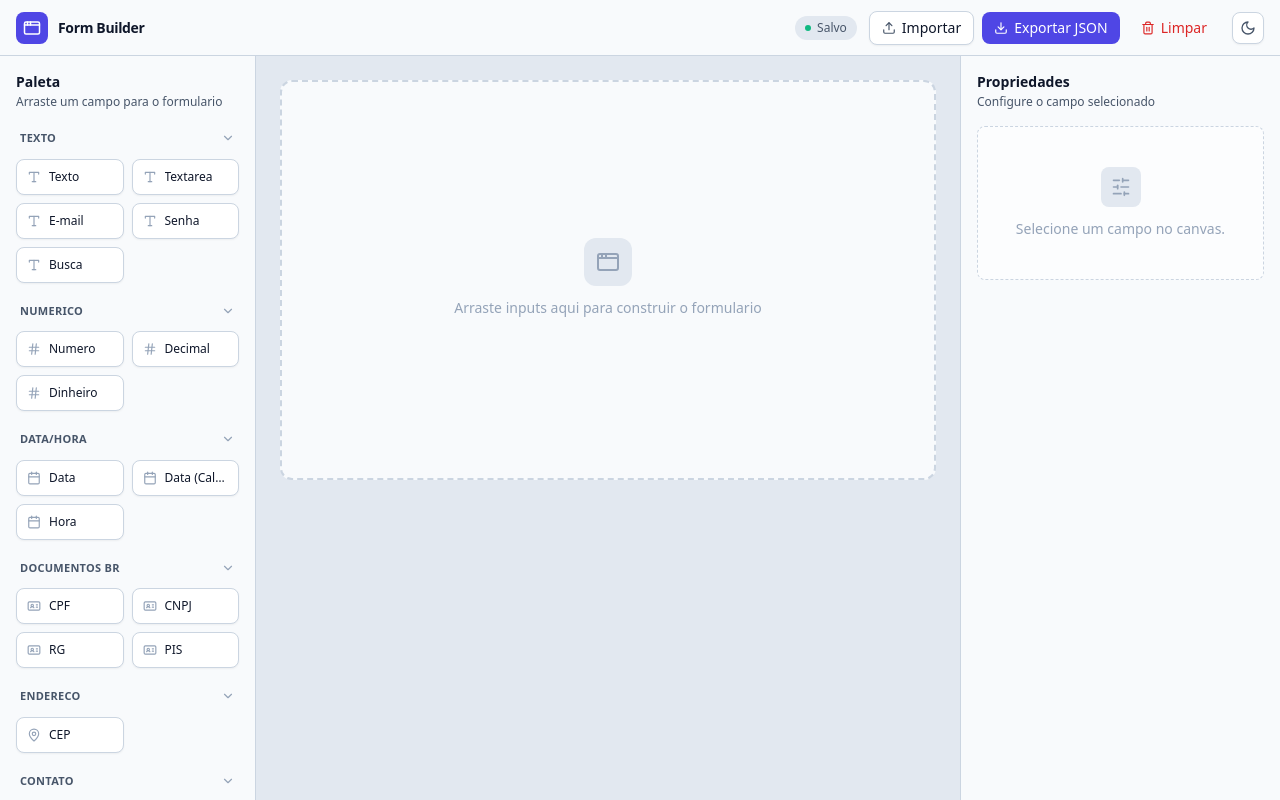
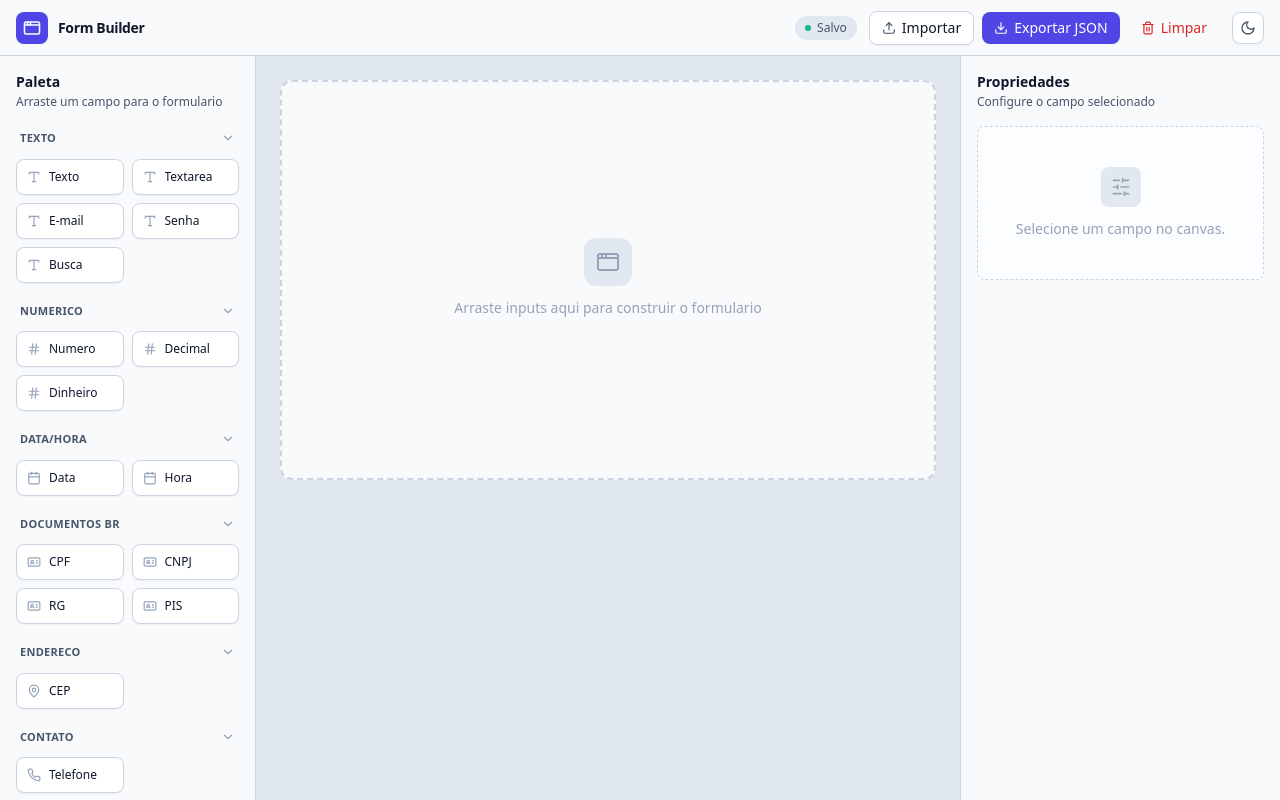
Before and after one commit to luanreinhold/form-builder, a React (Vite) app: page / in a window 1280 px wide. Built offline with nearby package versions, Linux system fonts and the light colour scheme.

Commit message:
feat: Removing depreciated inputs from workflow

```diff
--- a/src/components/inputs/InputPreview.tsx
+++ b/src/components/inputs/InputPreview.tsx
@@ -43,14 +43,10 @@ function renderControl(field: Field, placeholder: string): JSX.Element {
     case "input-color":
       return <input type="color" className="h-9 w-16 cursor-not-allowed" disabled />;
     case "input-date":
-    case "input-date-calendar":
       return <input type="date" className={baseCls} disabled />;
     case "input-time":
       return <input type="time" className={baseCls} disabled />;
-    case "input-file":
     case "input-attach":
-    case "input-attach-base64":
-    case "input-photography":
       return <input type="file" className={baseCls} disabled />;
     case "select-component":
     case "select-multiple":
--- a/src/components/inputs/registry.ts
+++ b/src/components/inputs/registry.ts
@@ -64,12 +64,6 @@ export const REGISTRY: Record<FieldType, RegistryEntry> = {
     category: "Data/Hora",
     defaultProps: { ...baseDefaults("data"), format: "dd/MM/yyyy" },
   },
-  "input-date-calendar": {
-    type: "input-date-calendar",
-    label: "Data (Calendario)",
-    category: "Data/Hora",
-    defaultProps: { ...baseDefaults("data"), format: "dd/MM/yyyy" },
-  },
   "input-time": {
     type: "input-time",
     label: "Hora",
@@ -124,29 +118,11 @@ export const REGISTRY: Record<FieldType, RegistryEntry> = {
     category: "Avancado",
     defaultProps: baseDefaults("cor"),
   },
-  "input-file": {
-    type: "input-file",
-    label: "Arquivo",
-    category: "Upload",
-    defaultProps: { ...baseDefaults("arquivo"), multiple: false },
-  },
   "input-attach": {
     type: "input-attach",
     label: "Anexo",
     category: "Upload",
     defaultProps: { ...baseDefaults("anexo"), multiple: false },
-  },
-  "input-attach-base64": {
-    type: "input-attach-base64",
-    label: "Anexo (Base64)",
-    category: "Upload",
-    defaultProps: { ...baseDefaults("anexo"), multiple: false },
-  },
-  "input-photography": {
-    type: "input-photography",
-    label: "Foto",
-    category: "Upload",
-    defaultProps: baseDefaults("foto"),
   },
   "input-modal": {
     type: "input-modal",
--- a/src/schemas/inputs.schema.ts
+++ b/src/schemas/inputs.schema.ts
@@ -38,14 +38,6 @@ const DateInput = wrap(
     maxDate: z.string().optional(),
   }),
 );
-const DateCalendar = wrap(
-  "input-date-calendar",
-  BaseInputPropsSchema.extend({
-    format: z.string().optional(),
-    minDate: z.string().optional(),
-    maxDate: z.string().optional(),
-  }),
-);
 const TimeInput = wrap("input-time", BaseInputPropsSchema);
 const Cpf = wrap("input-cpf", BaseInputPropsSchema);
 const Cnpj = wrap("input-cnpj", BaseInputPropsSchema);
@@ -62,13 +54,6 @@ const Mask = wrap(
   }),
 );
 const Color = wrap("input-color", BaseInputPropsSchema);
-const FileInput = wrap(
-  "input-file",
-  BaseInputPropsSchema.extend({
-    accept: z.string().optional(),
-    multiple: z.boolean().optional(),
-  }),
-);
 const Attach = wrap(
   "input-attach",
   BaseInputPropsSchema.extend({
@@ -76,14 +61,6 @@ const Attach = wrap(
     multiple: z.boolean().optional(),
   }),
 );
-const AttachBase64 = wrap(
-  "input-attach-base64",
-  BaseInputPropsSchema.extend({
-    accept: z.string().optional(),
-    multiple: z.boolean().optional(),
-  }),
-);
-const Photography = wrap("input-photography", BaseInputPropsSchema);
 const ModalInput = wrap(
   "input-modal",
   BaseInputPropsSchema.extend({
@@ -135,7 +112,6 @@ export const FieldSchema = z.discriminatedUnion("type", [
   Decimal,
   Money,
   DateInput,
-  DateCalendar,
   TimeInput,
   Cpf,
   Cnpj,
@@ -145,10 +121,7 @@ export const FieldSchema = z.discriminatedUnion("type", [
   Phone,
   Mask,
   Color,
-  FileInput,
   Attach,
-  AttachBase64,
-  Photography,
   ModalInput,
   CepModal,
   Json,
@@ -173,7 +146,6 @@ export const FIELD_TYPES = [
   "input-decimal",
   "input-money",
   "input-date",
-  "input-date-calendar",
   "input-time",
   "input-cpf",
   "input-cnpj",
@@ -183,10 +155,7 @@ export const FIELD_TYPES = [
   "input-phone",
   "input-mask",
   "input-color",
-  "input-file",
   "input-attach",
-  "input-attach-base64",
-  "input-photography",
   "input-modal",
   "input-cep-modal",
   "input-json",
```
